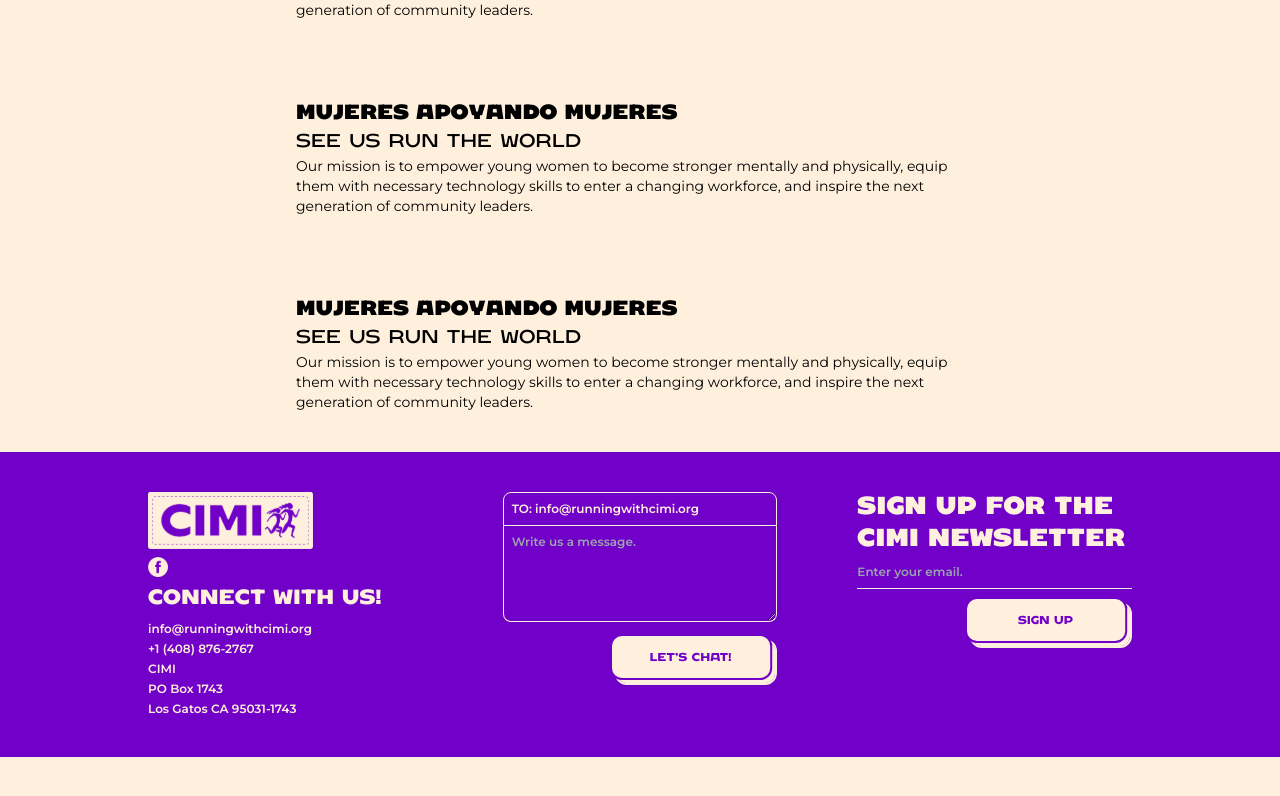
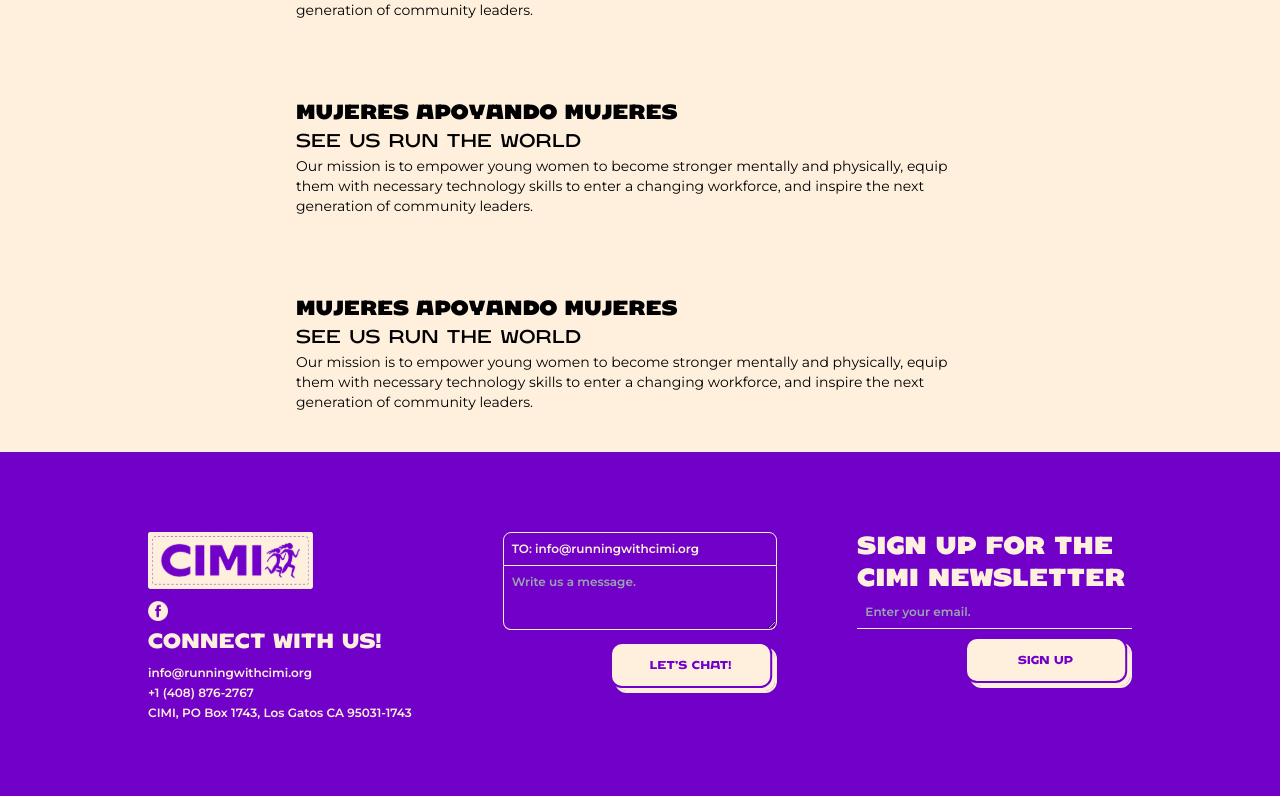
Before and after one commit to christianareas/cimi, a Next.js app: page / in a window 1280 px wide. Shown: the part 1700-2496 px from the top of the page. Before the commit the page ends 2457 px from the top, so only its background shows below. Built offline with nearby package versions, Linux system fonts and the light colour scheme.

Commit message:
Refactored footer and added another error message to newsletter form.

```diff
--- a/components/design/Footer/ContactForm.tsx
+++ b/components/design/Footer/ContactForm.tsx
@@ -11,7 +11,7 @@ interface ContactFormProps {
 export default function ContactForm({ className }: ContactFormProps) {
 	// Render.
 	return (
-		<article className={className}>
+		<article className={`space-y-2 ${className}`}>
 			<Form.Root className="space-y-2">
 				<Form.Field name="message">
 					<Form.Label>
@@ -19,18 +19,16 @@ export default function ContactForm({ className }: ContactFormProps) {
 							TO: info@runningwithcimi.org
 						</p>
 					</Form.Label>
-					<Form.Message match="valueMissing">
-						<p className="border border-t-0 p-2 text-red-400">
-							Enter a message.
-						</p>
-					</Form.Message>
 					<Form.Control asChild>
 						<textarea
 							placeholder="Write us a message."
-							className="h-24 w-full rounded-b-lg border border-cimi-cream border-t-0 bg-cimi-purple p-2"
+							className="h-16 w-full rounded-b-lg border border-cimi-cream border-t-0 bg-cimi-purple p-2"
 							required
 						/>
 					</Form.Control>
+					<Form.Message match="valueMissing">
+						<p className="px-2 pt-2 text-red-400">Enter a message.</p>
+					</Form.Message>
 				</Form.Field>
 				<Form.Submit asChild>
 					<section className="flex justify-end">
--- a/components/design/Footer/ContactInformation.tsx
+++ b/components/design/Footer/ContactInformation.tsx
@@ -1,4 +1,5 @@
 // Dependencies.
+import Link from "next/link"
 import Image from "next/image"
 
 // Types.
@@ -12,7 +13,8 @@ export default function ContactInformation({
 }: ContactInformationProps) {
 	// Render.
 	return (
-		<article className={className}>
+		<article className={`space-y-2 ${className}`}>
+			<Link href="/">
 				<Image
 					src="/images/cimi-footer.svg"
 					alt="CIMI"
@@ -20,13 +22,16 @@ export default function ContactInformation({
 					height={57}
 					className="w-auto"
 				/>
+			</Link>
+			<a href="#todo">
 				<Image
 					src="/images/social-media/facebook.svg"
 					alt="Facebook"
 					width={20}
 					height={20}
-				className="w-auto"
+					className="w-auto pt-3"
 				/>
+			</a>
 			<p className="font-ancho font-semibold text-xl">Connect with us!</p>
 			<section className="space-y-1">
 				<p>
@@ -35,9 +40,7 @@ export default function ContactInformation({
 				<p>
 					<a href="tel:+14088762767">+1 (408) 876-2767</a>
 				</p>
-				<p>CIMI</p>
-				<p>PO Box 1743</p>
-				<p>Los Gatos CA 95031-1743</p>
+				<p>CIMI, PO Box 1743, Los Gatos CA 95031-1743</p>
 			</section>
 		</article>
 	)
--- a/components/design/Footer/Footer.tsx
+++ b/components/design/Footer/Footer.tsx
@@ -7,11 +7,11 @@ import NewsletterForm from "@/components/design/Footer/NewsletterForm"
 export default function Footer() {
 	// Render.
 	return (
-		<footer className="bg-cimi-purple p-10 text-cimi-cream">
-			<section className="mx-auto flex max-w-screen-lg flex-col space-y-20 px-5 font-semibold text-xs lg:flex-row lg:space-x-20 lg:space-y-0">
-				<ContactInformation className="space-y-2 lg:flex-1" />
-				<ContactForm className="space-y-2 lg:flex-1" />
-				<NewsletterForm className="space-y-2 lg:flex-1" />
+		<footer className="bg-cimi-purple px-10 py-20 text-cimi-cream">
+			<section className="mx-auto flex max-w-screen-lg flex-col space-y-20 px-5 font-semibold text-xs md:flex-row md:space-x-20 md:space-y-0 ">
+				<ContactInformation className="md:flex-1" />
+				<ContactForm className="md:flex-1" />
+				<NewsletterForm className="md:flex-1" />
 			</section>
 		</footer>
 	)
--- a/components/design/Footer/NewsletterForm.tsx
+++ b/components/design/Footer/NewsletterForm.tsx
@@ -11,7 +11,7 @@ interface NewsletterFormProps {
 export default function NewsletterForm({ className }: NewsletterFormProps) {
 	// Render.
 	return (
-		<article className={className}>
+		<article className={`space-y-2 ${className}`}>
 			<Form.Root className="space-y-2">
 				<Form.Field name="email">
 					<Form.Label>
@@ -19,17 +19,20 @@ export default function NewsletterForm({ className }: NewsletterFormProps) {
 							Sign up for the CIMI newsletter
 						</p>
 					</Form.Label>
-					<Form.Message match="valueMissing">
-						<p className="py-2 text-red-400">Enter an email.</p>
-					</Form.Message>
 					<Form.Control asChild>
 						<input
 							type="email"
 							placeholder="Enter your email."
-							className="w-full border-cimi-cream border-b bg-cimi-purple py-2"
+							className="w-full border-cimi-cream border-b bg-cimi-purple p-2"
 							required
 						/>
 					</Form.Control>
+					<Form.Message match="valueMissing">
+						<p className="px-2 pt-2 text-red-400">Enter an email.</p>
+					</Form.Message>
+					<Form.Message className="FormMessage" match="typeMismatch">
+						<p className="px-2 pt-2 text-red-400">Enter a valid email.</p>
+					</Form.Message>
 				</Form.Field>
 				<Form.Submit asChild>
 					<section className="flex justify-end">
--- a/components/design/Header/Logo.tsx
+++ b/components/design/Header/Logo.tsx
@@ -1,9 +1,11 @@
 // Dependencies.
+import Link from "next/link"
 import Image from "next/image"
 
 // Logo component.
 export default function Logo() {
 	return (
+		<Link href="/">
 			<Image
 				priority={true}
 				src="/images/cimi.svg"
@@ -12,5 +14,6 @@ export default function Logo() {
 				height={97}
 				className="w-auto"
 			/>
+		</Link>
 	)
 }
```
Lines whose indentation alone changed are shown as unchanged.
